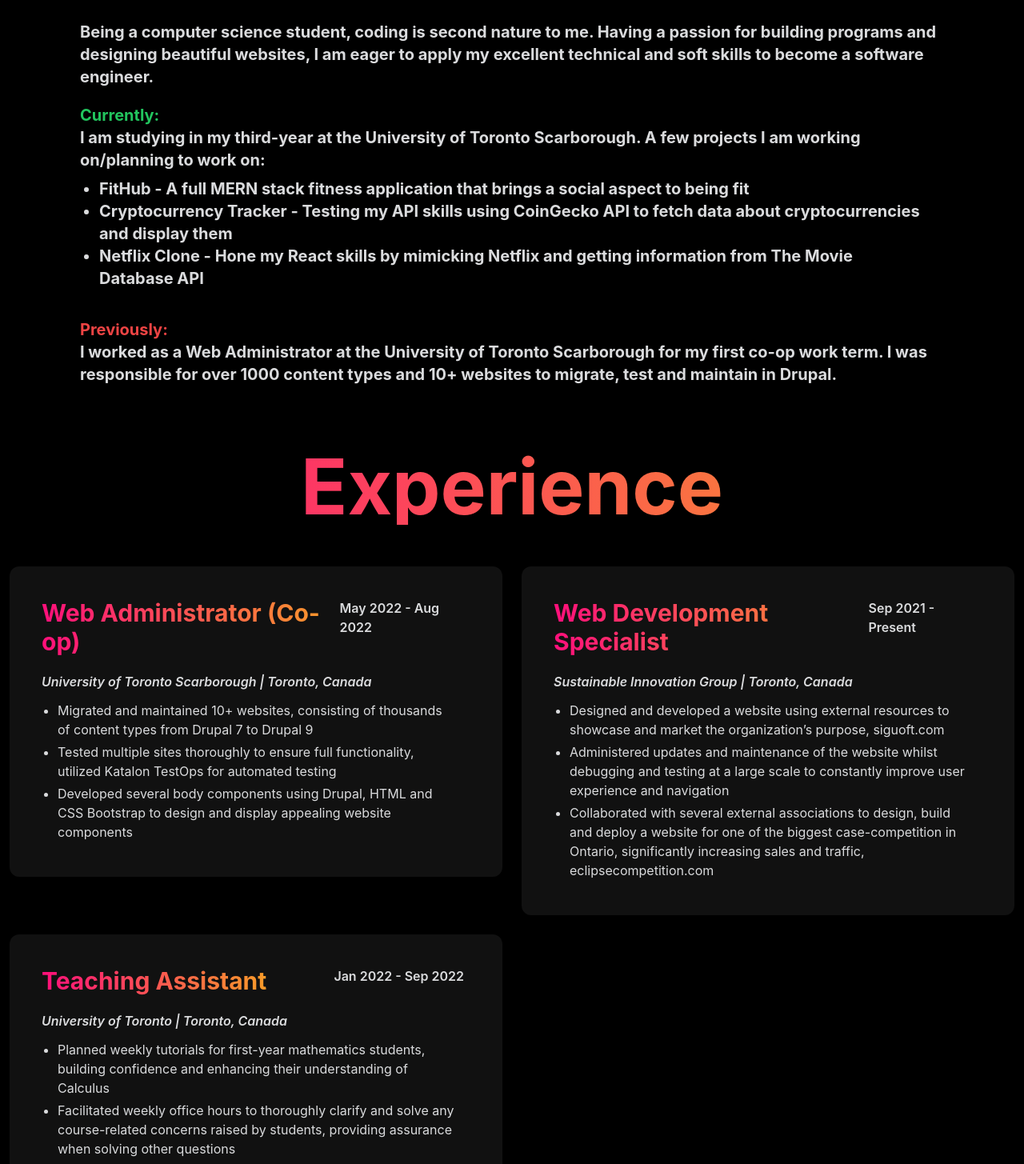
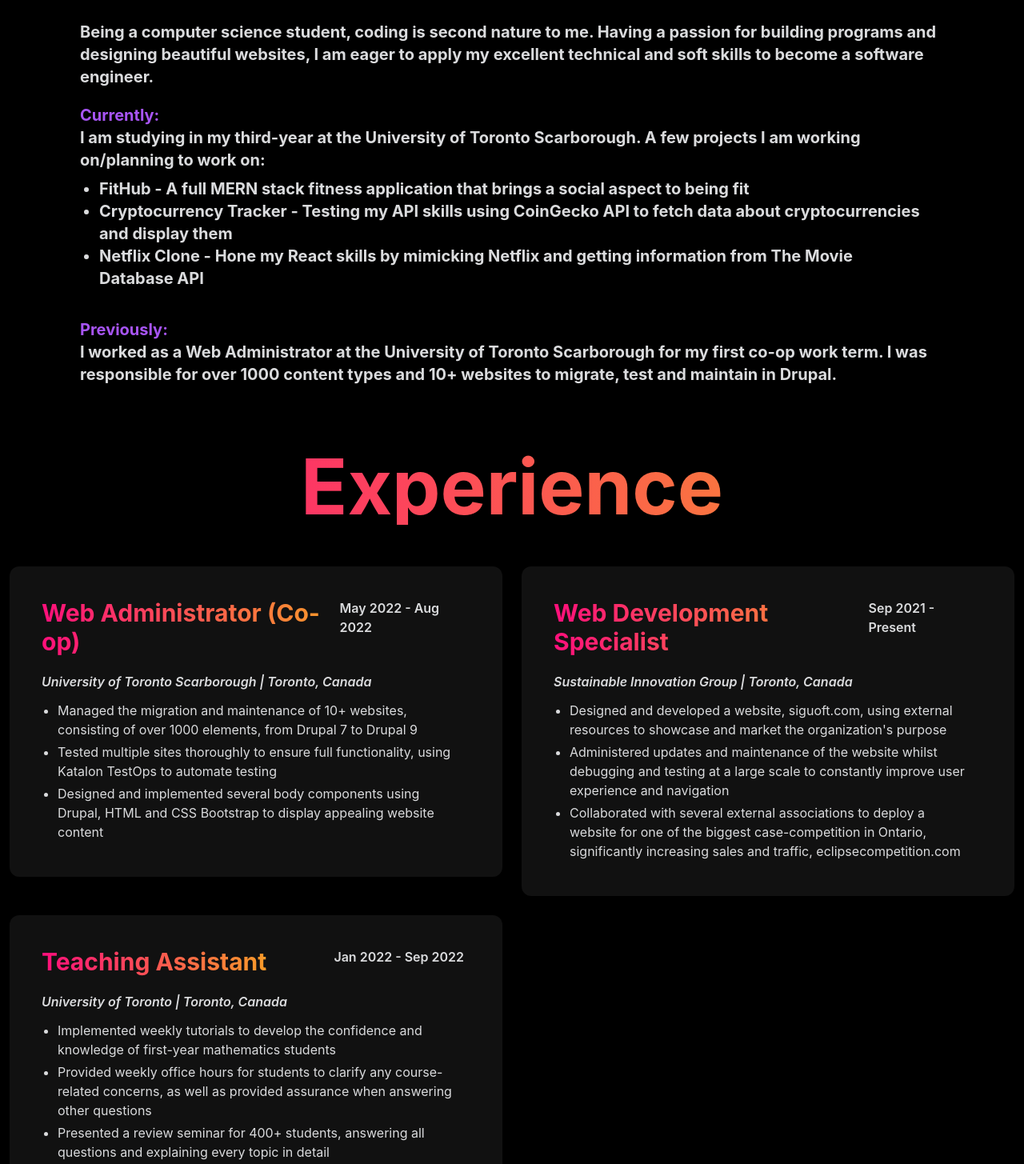
Before and after one commit to yuvalkamani/portfolio-website, a React (Create React App) app: page / in a window 1280 px wide. Shown: the part 1080-2535 px from the top of the page at 80% size. Built offline with nearby package versions, Linux system fonts and the light colour scheme; no server answers.

Commit message:
Website updates

```diff
--- a/src/App.js
+++ b/src/App.js
@@ -1,11 +1,21 @@
-import React from "react";
+import React, { useState, useEffect } from "react";
 import Header from "./components/Header";
 import About from "./components/About";
 import Experiences from "./components/Experiences";
 import Projects from "./components/Projects";
 
 function App() {
-  return (
+  const [showMobileWarning, setShowMobileWarning] = useState(false);
+
+  useEffect(() => {
+    if (window.innerWidth < 1000) setShowMobileWarning(true);
+  }, []);
+
+  return showMobileWarning ? (
+    <h1 className="font-bold text-center mx-5 my-5">
+      Please use a screen of width 1280px. Mobile website is in the works ...
+    </h1>
+  ) : (
     <div>
       <Header className="snap-start" />
       <About className="snap-start" />
--- a/src/components/About.js
+++ b/src/components/About.js
@@ -15,7 +15,7 @@ const About = () => {
           websites, I am eager to apply my excellent technical and soft skills
           to become a software engineer.
         </p>
-        <p className="text-green-500">Currently: </p>
+        <p className="text-purple-500">Currently: </p>
         <p className="text-silverwhite">
           I am studying in my third-year at the University of Toronto
           Scarborough. A few projects I am working on/planning to work on:
@@ -35,8 +35,8 @@ const About = () => {
           </ul>
         </p>
         <p>I am seeking for an internship in Winter 2023</p>
-        <p className="text-red-500">Previously: </p>
-        <p className="text-silverwhite mb-[130px]">
+        <p className="text-purple-500">Previously: </p>
+        <p className="text-silverwhite mb-5">
           I worked as a Web Administrator at the University of Toronto
           Scarborough for my first co-op work term. I was responsible for over
           1000 content types and 10+ websites to migrate, test and maintain in
--- a/src/components/Experiences.js
+++ b/src/components/Experiences.js
@@ -14,9 +14,9 @@ const Experiences = () => {
           city="Toronto, Canada"
           start="May 2022 - "
           end="Aug 2022"
-          p1="Migrated and maintained 10+ websites, consisting of thousands of content types from Drupal 7 to Drupal 9"
-          p2="Tested multiple sites thoroughly to ensure full functionality, utilized Katalon TestOps for automated testing"
-          p3="Developed several body components using Drupal, HTML and CSS Bootstrap to design and display appealing website components"
+          p1="Managed the migration and maintenance of 10+ websites, consisting of over 1000 elements, from Drupal 7 to Drupal 9"
+          p2="Tested multiple sites thoroughly to ensure full functionality, using Katalon TestOps to automate testing"
+          p3="Designed and implemented several body components using Drupal, HTML and CSS Bootstrap to display appealing website content"
         />
         <Experience
           name="Web Development Specialist"
@@ -24,11 +24,11 @@ const Experiences = () => {
           city="Toronto, Canada"
           start="Sep 2021 - "
           end="Present"
-          p1="Designed and developed a website using external resources to showcase and market the organization’s purpose, siguoft.com"
+          p1="Designed and developed a website, siguoft.com, using external resources to showcase and market the organization's purpose"
           p2="Administered updates and maintenance of the website whilst debugging and testing at a large scale to constantly improve user
           experience and navigation"
-          p3="Collaborated with several external associations to design, build and deploy a website for one of the biggest case-competition in
-          Ontario, significantly increasing sales and traffic, eclipsecompetition.com"
+          p3="Collaborated with several external associations to deploy a website for one of the biggest case-competition in Ontario, significantly
+          increasing sales and traffic, eclipsecompetition.com"
         />
         <Experience
           name="Teaching Assistant"
@@ -36,10 +36,10 @@ const Experiences = () => {
           city="Toronto, Canada"
           start="Jan 2022 - "
           end="Sep 2022"
-          p1="Planned weekly tutorials for first-year mathematics students, building confidence and enhancing their understanding of Calculus"
-          p2="Facilitated weekly office hours to thoroughly clarify and solve any course-related concerns raised by students, providing assurance
-          when solving other questions"
-          p3="Inspired different problem-solving techniques to students, improving accuracy and reducing mistakes in answering questions"
+          p1="Implemented weekly tutorials to develop the confidence and knowledge of first-year mathematics students"
+          p2="Provided weekly office hours for students to clarify any course-related concerns, as well as provided assurance when answering other
+          questions"
+          p3="Presented a review seminar for 400+ students, answering all questions and explaining every topic in detail"
         />
       </div>
     </div>
--- a/src/components/Projects.js
+++ b/src/components/Projects.js
@@ -14,59 +14,50 @@ const Projects = () => {
             place="React, ExpressJS, MongoDB, NodeJS, HTML, CSS, Jira, Figma"
             start="Sep 2022 - "
             end="Present"
-            p1="Developing a MERN stack web application to bring a social aspect to fitness, allowing users to connect with each other, create and schedule workouts and track progress, leading to an overall healthier lifestyle with friends"
-            p2="Coordinating with a team of 5 using Agile methodologies, holding weekly scrum meetings, tracking progress on Jira and Git"
-            p3=" Created a detailed UI/UX design on Figma, to envision the frontend of the web application"
+            p1="Building a MERN stack online application to add a social component to fitness, enabling users to interact with one another, plan and log workouts, and live a healthy lifestyle with their friends"
+            p2="Using Agile approaches, coordinated with a team of five, held weekly scrum meetings, and tracked progress on Jira and Git"
+            p3="Created a thorough UI/UX design on Figma to visualize the web application's front end"
           />
           <Experience
             name="Portfolio Website"
             place="React, Tailwind CSS, Axios, Framer Motion, Jokes API"
             start="Oct 2022"
-            p1="Implemented a React.js application to search and analyse cryptocurrencies in real-time"
-            p2="Used CoinGecko API to fetch cryptocurrency data and display it on a table"
-            p3="Utilized React hooks and states to allow change of data when rendering on the application"
+            p1="Integrated React.js with Tailwind CSS to construct a portfolio website that is aesthetically pleasing and interactive."
+            p2="Used Jokes API to retrieve data and show some programming jokes, giving the website a personal touch and making the user grin"
+            p3="Adopted Framer Motion and the typewriter effect, allowing for engaging animations and effects for a positive user experience"
           />
           <Experience
             name="Crypto Tracker"
             place="React, CSS, Axios, CoinGecko API"
             start="Oct 2022"
-            p1="Implemented a React.js application to search and analyse cryptocurrencies in real-time"
-            p2="Used CoinGecko API to fetch cryptocurrency data and display it on a table"
-            p3="Utilized React hooks and states to allow change of data when rendering on the application"
+            p1="Programmed a React.js application with CSS, to search and analyse cryptocurrencies in real-time"
+            p2="Used the CoinGecko API to retrieve cryptocurrency data and show it in a table with a function to search for the coins"
+            p3="Utilized React hooks and states to permit data modification when rendering on the application"
           />
           <Experience
             name="Medical Application"
             place="Java, Android Studio, Firebase, JUnit, Mockito"
             start="May 2021"
-            p1="Programmed Android health booking application using object-oriented programming in Java, in collaboration with 4 other students"
-            p2="Applied Agile methods, SOLID principles, daily scrum meetings and GitHub to smoothly develop the application whilst identifying and
-            eliminating miscellaneous errors more efficiently"
-            p3="Implemented multiple testing formats such as JUnit and Mockito to thoroughly test the program, leaving almost no margin for error"
+            p1=" Partnered with four students, to create an Android health booking application utilizing object-oriented programming in Java"
+            p2="Used Agile methods, SOLID principles, and GitHub to efficiently develop the application with minimal conflicts and roadblocks"
+            p3="Used JUnit and Mockito in combination with other testing formats to comprehensively test the software, leaving no room for error"
           />
           <Experience
             name="Mock Twitter"
             place="Java, JUnit Test, Eclipse"
             start="May 2021"
-            p1="Developed Twitter mock using multiple design patterns, allowing users to follow one another, post tweets and display tweets"
-            p2="Implemented a feature to find the top three hashtags used by the top 10 most influential people in 2020, using file manipulation and
-            regular expressions"
-            p3="Tested exhaustively using JUnit testing framework, covering all aspects of testable code to get 100% coverage"
+            p1="Used multiple design patterns to create a Twitter mockup that allowed users to follow one another, post tweets, and see tweets"
+            p2="Combined file manipulation and regular expressions to implement a feature that searched for the top three hashtags used by the top
+            10 most influential people in 2020"
+            p3="Tested extensively, using the JUnit testing framework, ensuring that 100% of the testable code is covered"
           />
           <Experience
             name="Solar System Simulator"
             place="Java, JavaFX, IntelliJ"
             start="Sep 2019"
-            p1="Programmed a solar system simulator, using object-oriented programming and agile methods, to deliver a functioning and educating program to an end-user"
-            p2="Utilized JavaFX to build an interactive and modern design where the user can control aspects such as gravitational pull, size of the planets and number of planets"
-            p3="Worked closely with the end-user to ensure all requirements are being met and thoroughly documented the development process"
-          />
-          <Experience
-            name="Access to Bristol"
-            place="Python, Arduino"
-            start="Feb 2019"
-            p1="Integrated Dijkstra’s algorithm to an Arduino using Python, to actively search for the shortest path in a game, receiving second place in the competition"
-            p2="Acquired expertise in breadboards to implement an automatic streetlight controller to turn on the streetlight if a car passes by, offering optimal energy usage"
-            p3="Selected from over 1000 applicants in Bristol and receieved certification of completion"
+            p1="Developed a solar system simulator using object-oriented programming and agile methods to provide an end-user with a functional and educational program"
+            p2="Used JavaFX to create an interactive and modern design in which the user can control aspects of space such as gravitation pull"
+            p3="Worked closely with the end-user to ensure that all requirements were met, and thoroughly documented the application's development"
           />
         </div>
       </div>
```
